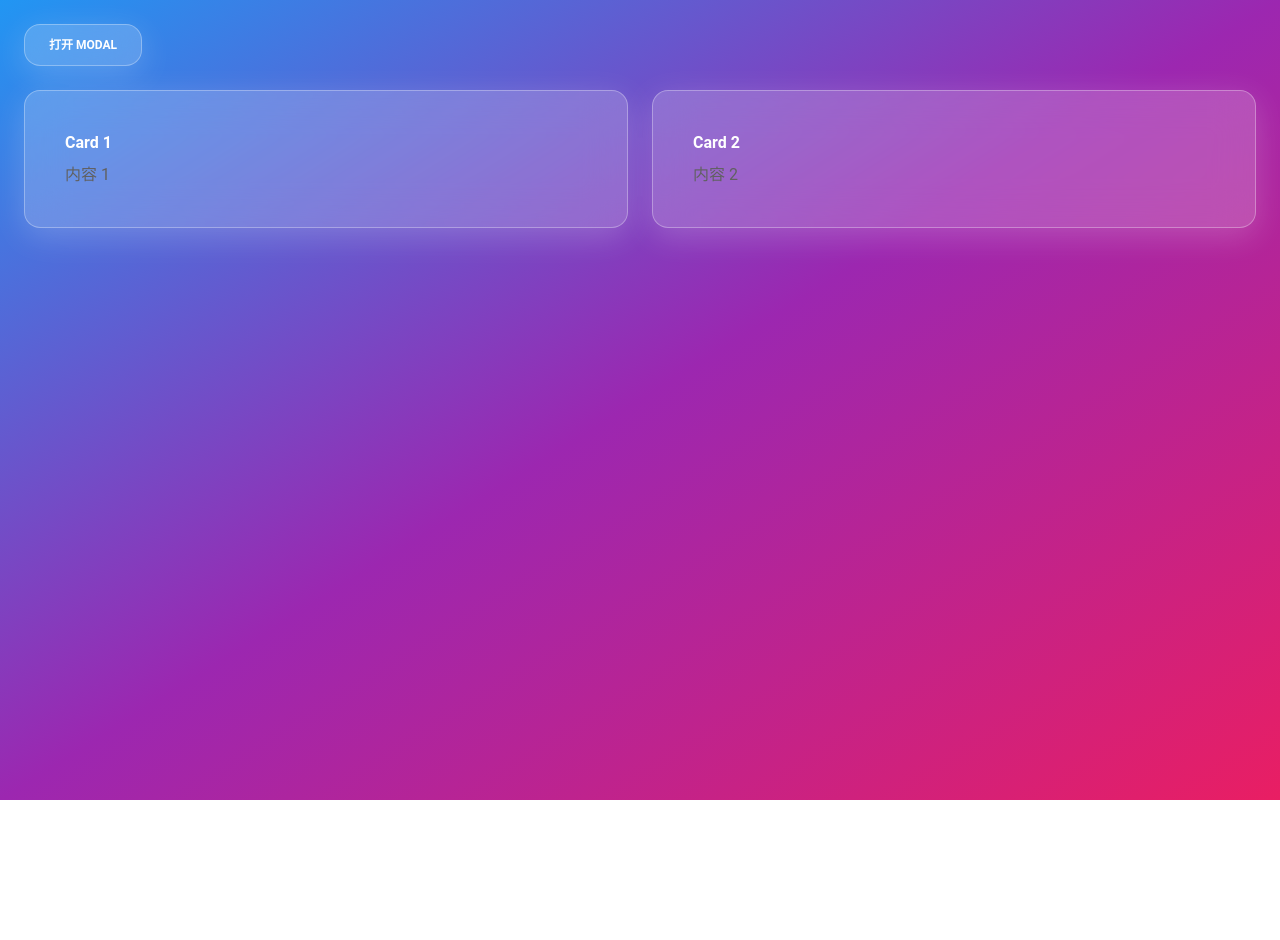
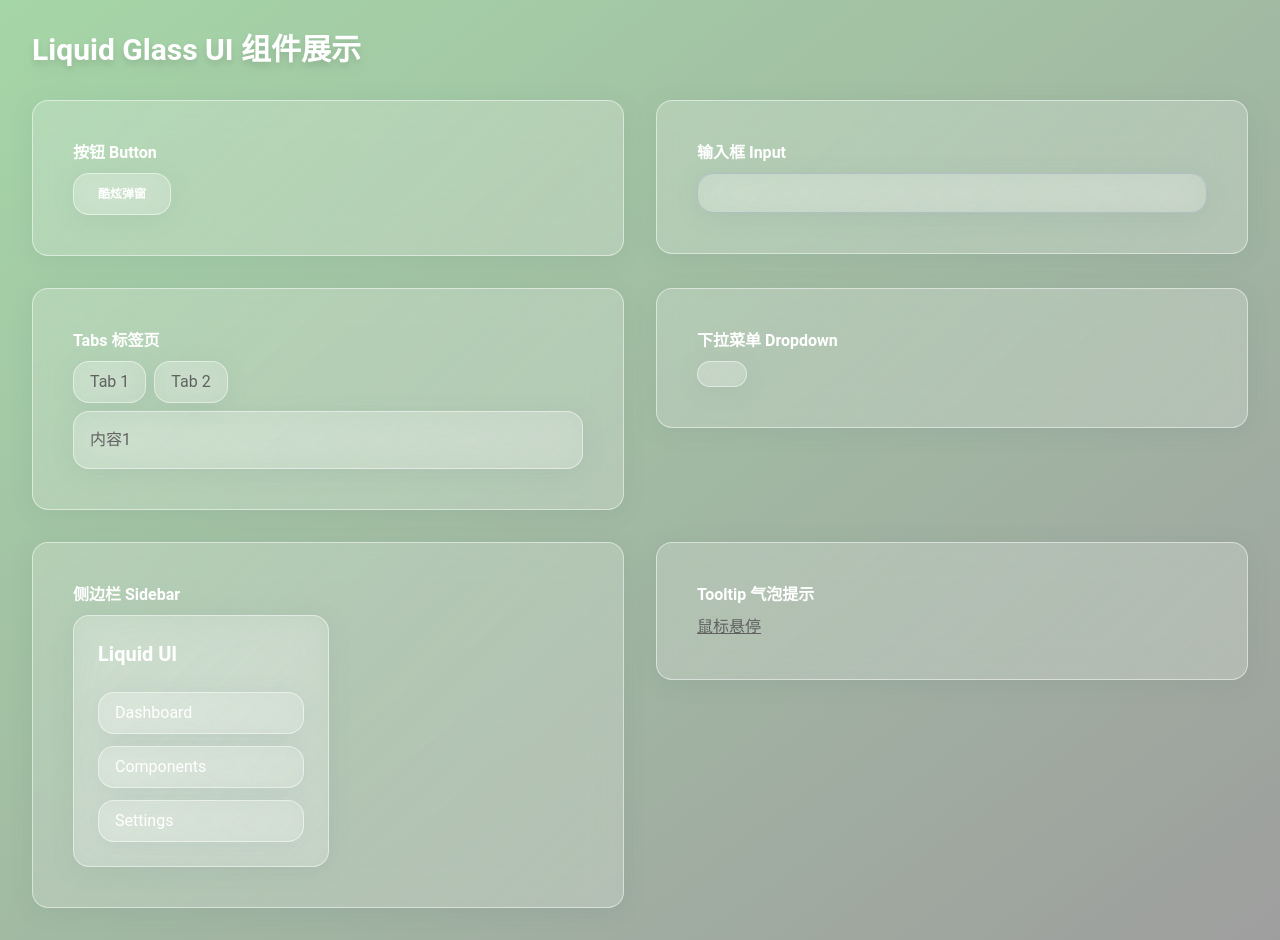
Before and after one commit to nibilin33/liquid-glass-ui, a Next.js app: page / in a window 1280 px wide. Before the commit the page ends 800 px from the top, so only its background shows below. Built offline with nearby package versions, Linux system fonts and the light colour scheme.

Commit message:
feat: update

```diff
--- a/components/globals.css
+++ b/components/globals.css
@@ -2,6 +2,23 @@
 @tailwind components;
 @tailwind utilities;
 
+/* .liquid-glass {
+  @apply bg-white/10 backdrop-blur-lg border border-white/30 rounded-xl shadow-glass transition-all;
+  background: linear-gradient(135deg, rgba(255,255,255,0.08) 0%, rgba(255,255,255,0.18) 100%);
+  box-shadow: 0 4px 24px 0 rgba(0,0,0,0.15);
+  border: 1.5px solid rgba(255,255,255,0.35);
+}  */
+
+/* .liquid-glass {
+  @apply bg-white/30 backdrop-blur-lg border border-white/40 rounded-2xl shadow-glass transition-all;
+  background: linear-gradient(135deg, rgba(220,240,220,0.6) 0%, rgba(200,230,210,0.7) 100%);
+  box-shadow: 0 4px 24px 0 rgba(60,120,80,0.08);
+  border: 1.5px solid rgba(255,255,255,0.35);
+} */
+
 .liquid-glass {
-  @apply bg-white/20 backdrop-blur-xl border border-white/30 rounded-2xl shadow-glass transition-all;
+  @apply bg-white/30 backdrop-blur-lg border border-white/50 rounded-2xl shadow-glass transition-all;
+  background: linear-gradient(135deg, rgba(255,255,255,0.18) 0%, rgba(220,230,220,0.32) 100%);
+  box-shadow: 0 4px 24px 0 rgba(80,120,120,0.10);
+  border: 1.5px solid rgba(255,255,255,0.5);
 }
--- a/pages/index.tsx
+++ b/pages/index.tsx
@@ -1,24 +1,43 @@
 'use client'
+import { GlassButton } from '../components/GlassButton'
+import { GlassInput } from '../components/GlassInput'
 import { GlassCard } from '../components/GlassCard'
-import { GlassButton } from '../components/GlassButton'
 import { GlassModal } from '../components/GlassModal'
+import { GlassTabs } from '../components/GlassTabs'
+import { GlassDropdown } from '../components/GlassDropdown'
+import { GlassSidebar } from '../components/GlassSidebar'
+import { GlassTooltip } from '../components/GlassTooltip'
 import { useState } from 'react'
-import { useTheme } from '../context/ThemeContext'
 
-export default function Home() {
-  const [open, setOpen] = useState(false)
-
+export default function Showcase() {
+  const [modalOpen, setModalOpen] = useState(false)
   return (
-    <div className="p-6 bg-gradient-to-br from-blue-500 via-purple-500 to-pink-500 min-h-screen">
-      <GlassButton onClick={() => setOpen(true)}>打开 Modal</GlassButton>
-
-      <div className="mt-6 grid grid-cols-1 md:grid-cols-2 gap-6">
-        <GlassCard title="Card 1">内容 1</GlassCard>
-        <GlassCard title="Card 2">内容 2</GlassCard>
+    <div className="min-h-screen p-8 bg-gradient-to-br from-green-200 via-emerald-300 to-gray-500">
+      <h1 className="text-3xl font-bold mb-8 text-white drop-shadow-lg">Liquid Glass UI 组件展示</h1>
+      <div className="grid grid-cols-1 md:grid-cols-2 gap-8">
+        <GlassCard title="按钮 Button">
+          <GlassButton onClick={() => setModalOpen(true)}>酷炫弹窗</GlassButton>
+        </GlassCard>
+        <GlassCard title="输入框 Input">
+          <GlassInput placeholder="请输入内容…" />
+        </GlassCard>
+        <GlassCard title="Tabs 标签页">
+          <GlassTabs tabs={[{label:'Tab 1',content:'内容1'},{label:'Tab 2',content:'内容2'}]} />
+        </GlassCard>
+        <GlassCard title="下拉菜单 Dropdown">
+          <GlassDropdown options={["选项A","选项B","选项C"]} />
+        </GlassCard>
+        <GlassCard title="侧边栏 Sidebar">
+          <GlassSidebar items={["首页","功能","设置"]} />
+        </GlassCard>
+        <GlassCard title="Tooltip 气泡提示">
+          <GlassTooltip text="提示内容">
+            <span className="underline cursor-pointer">鼠标悬停</span>
+          </GlassTooltip>
+        </GlassCard>
       </div>
-
-      <GlassModal isOpen={open} onClose={() => setOpen(false)}>
-        <p>这是一个 Liquid Glass Modal</p>
+      <GlassModal isOpen={modalOpen} onClose={() => setModalOpen(false)}>
+        <p className="text-lg">这是一个酷炫的玻璃Modal弹窗！</p>
       </GlassModal>
     </div>
   )
```
